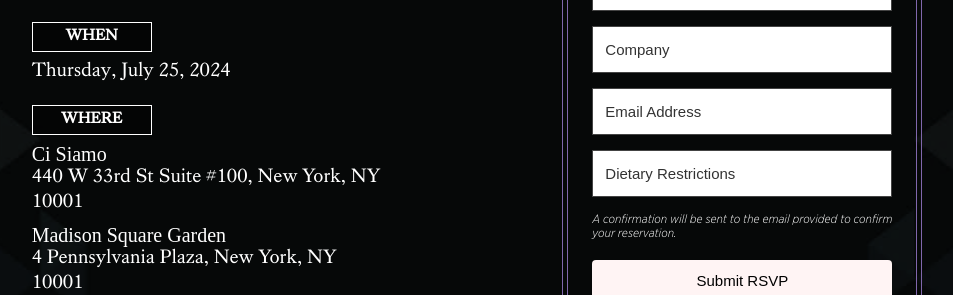
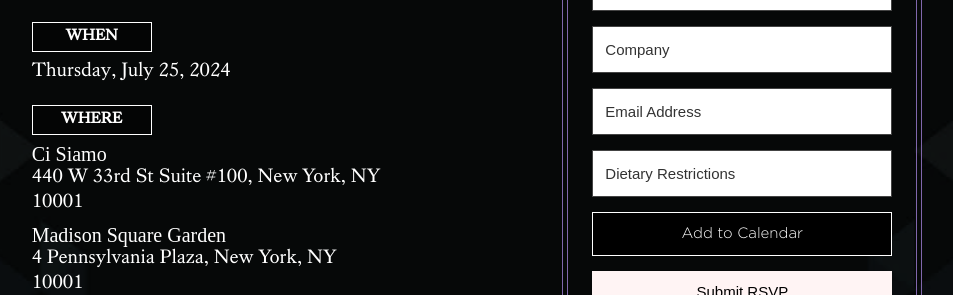
Before and after one commit to iMadfxq/spectrum-billy-html, a plain HTML site: page index.html in a window 1280 px wide. Shown: the part 505-800 px from the top of the page, without its empty margins (163-1116 px from the left). Drawn offline with Linux system fonts and the light colour scheme; a web font is replaced by a local one.

Commit message:
finished id say

```diff
--- a/index.html
+++ b/index.html
@@ -5,8 +5,6 @@
     <meta name="viewport" content="width=device-width, initial-scale=1.0" />
     <title>Billy RSVP</title>
     <style>
-
-
       @font-face {
         font-family: "gothamLight";
         src: url("./gothamLight.otf") format("opentype");
@@ -39,7 +37,7 @@
         font-family: "caslonBd";
       }
 
-      body{
+      body {
         background-color: black;
       }
 
@@ -56,7 +54,6 @@
         min-height: 100vh;
         background-color: black;
         padding: 24px;
-
       }
 
       main > h1 {
@@ -98,7 +95,7 @@
       }
       .seva-form > * {
         font-family: "gothamLight";
-       }
+      }
 
       .image-container {
         display: flex;
@@ -165,6 +162,15 @@
         color: white;
       }
 
+      @media only screen and (max-width: 690px) {
+        main > h1 {
+          font-size: 32px;
+        }
+
+        .top-text {
+          font-size: 20px;
+        }
+      }
     </style>
   </head>
   <body>
@@ -174,8 +180,9 @@
         A BOTTLE OF WHITE...
       </h1>
       <p class="textCenter top-text pad-mega">
-        Join us <span class="caslonBd">Thursday, July 25th</span> for an unforgettable night at
-        Billy Joel's final performance at Madison Square Garden.
+        Join us <span class="caslonBd">Thursday, July 25th</span> for an
+        unforgettable night at Billy Joel's final performance at Madison Square
+        Garden.
       </p>
       <section class="hero-details pad-big">
         <div class="hero-details_info">
@@ -189,11 +196,12 @@
           <div class="pad-mid">
             <h2 class="box-style pad-small">WHERE</h2>
             <p class="pad-small font-small flex-column">
-              <span class="caslonBd">Ci Siamo</span>440 W 33rd St Suite #100, New York, NY 10001
+              <span class="caslonBd">Ci Siamo</span>440 W 33rd St Suite #100,
+              New York, NY 10001
             </p>
-            <p class="font-small flex-column" >
-              <span class="caslonBd">Madison Square Garden</span>4 Pennsylvania Plaza, New York,
-              NY 10001
+            <p class="font-small flex-column">
+              <span class="caslonBd">Madison Square Garden</span>4 Pennsylvania
+              Plaza, New York, NY 10001
             </p>
           </div>
         </div>
@@ -234,7 +242,9 @@
                           save_as="Tag"
                           group="field"
                         >
-                          <legend style="color: rgb(255, 255, 255); font-weight: 400">
+                          <legend
+                            style="color: rgb(255, 255, 255); font-weight: 400"
+                          >
                             Let us know by filling out this form.
                           </legend>
                           <div
@@ -346,14 +356,30 @@
                         "
                       />
                     </div>
-                    <span class="disclosure pad-mid">A confirmation will be sent to the email provided to confirm your reservation.</span>
+                    <a
+                    href="./BillyJoelEvent.ics"
+                    download="BillyJoelEvent.ics"
+                    class="formkit-submit formkit-submit"
+                    style="
+                      background-color: rgb(0, 0, 0);
+                      color: rgb(255, 255, 255);
+                      border-radius: 0px;
+                      border: 1px solid white;
+                      font-weight: 400;
+                      text-decoration: none;
+                      padding: 12px 24px;
+
+                    "
+                  >
+                  Add to Calendar
+                  </a>
                     <button
                       data-element="submit"
                       class="formkit-submit formkit-submit"
                       style="
                         background-color: rgb(255, 244, 244);
                         color: rgb(0, 0, 0);
-                        border-radius: 4px;
+                        border-radius: 0px;
                         font-weight: 400;
                       "
                     >
@@ -364,7 +390,12 @@
                       </div>
                       <span class="">Submit RSVP</span>
                     </button>
-                    <span class="disclosure">By submitting this form, you agree to receive future marketing communications from Spectrum Reach. You can unsubscribe at any time.</span>
+
+                    <span class="disclosure"
+                      >By submitting this form, you agree to receive future
+                      marketing communications from Spectrum Reach. You can
+                      unsubscribe at any time.</span
+                    >
                   </div>
                 </div>
                 <style>
@@ -467,7 +498,7 @@
                   .formkit-form[data-uid="281a06edc5"] .formkit-button,
                   .formkit-form[data-uid="281a06edc5"] .formkit-submit {
                     border: 0;
-                    border-radius: 5px;
+                    border-radius: 0px;
                     color: #ffffff;
                     cursor: pointer;
                     display: inline-block;
```
Also changed, not shown: 1 other file.
